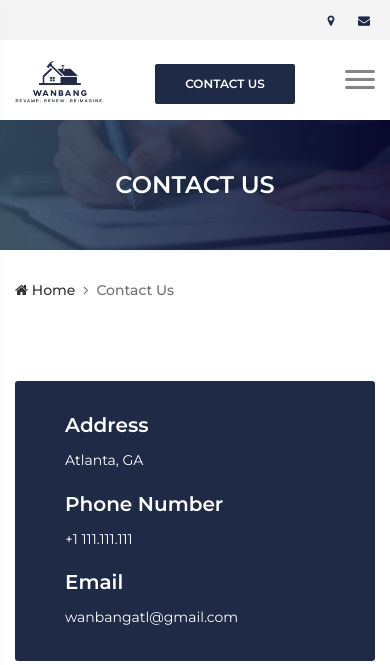
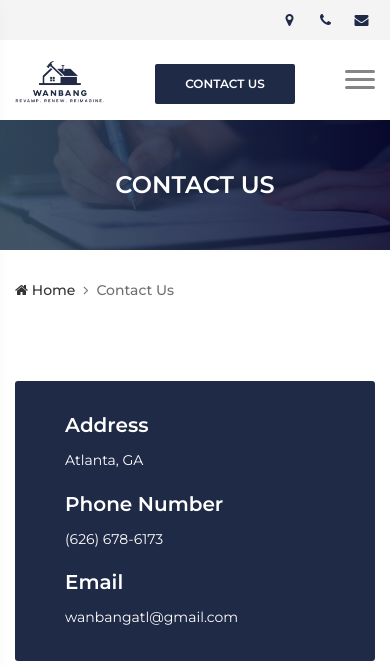
Before and after one commit to wanbangatl/wanbangsite, a Django app: page /contact/ in a window 390 px wide. Shown: the top 665 px of the page. Run offline with Django 5.2, Linux system fonts and the light colour scheme; some libraries are stand-ins or nearby versions.

Commit message:
add phone number to contact and base

```diff
--- a/wanbang/website/templates/base.html
+++ b/wanbang/website/templates/base.html
@@ -24,7 +24,8 @@
   <!-- Add custom styles for footer icons and alignment -->
   <style>
     .footer-contact i.icon_pin,
-    .footer-contact i.icon_mail {
+    .footer-contact i.icon_mail,
+    .footer-contact i.icon_phone {
       color: #ffffff !important;
     }
 
@@ -122,6 +123,112 @@
         z-index: 2; /* Ensure the logo stays above other elements */
       }
     }
+
+    /* Fix spacing in top header content */
+    .top-header-content {
+      display: flex;
+      justify-content: flex-end;
+      align-items: center;
+      width: 100%;
+    }
+
+    .top-header-content a {
+      display: inline-flex;
+      align-items: center;
+      margin-left: 25px; /* Use consistent left margin */
+    }
+
+    .top-header-content a i {
+      margin-right: 5px;
+      width: 14px;
+      text-align: center;
+      display: inline-block;
+    }
+
+    /* Ensure equal width between items for more consistent spacing */
+    .top-header-content a span {
+      white-space: nowrap;
+    }
+
+    /* Override the default styles from style.css for top header content links */
+    .top-header-area .top-header-content a {
+      display: inline-flex;
+      align-items: center;
+      font-size: 12px;
+      color: #707070;
+      margin-left: 20px;
+      padding: 0 5px; /* Add padding for better touch targets */
+    }
+
+    .top-header-area .top-header-content a:first-child {
+      margin-left: 0; /* Remove margin from first item */
+    }
+
+    .top-header-area .top-header-content a i {
+      color: #1f2a47;
+      margin-right: 5px;
+      width: 15px; /* Fixed width for all icons */
+      text-align: center;
+      font-size: 14px; /* Consistent icon size */
+    }
+
+    /* Ensure equal width between items for more consistent spacing */
+    .top-header-area .top-header-content a span {
+      white-space: nowrap;
+      font-weight: 500; /* Make text slightly bolder */
+    }
+
+    /* Add responsive styles for small screens */
+    @media only screen and (max-width: 767px) {
+      .top-header-area .top-header-content a {
+        margin-left: 10px; /* Smaller spacing on mobile */
+        padding: 0 3px;
+      }
+    }
+
+    /* Fix spacing in top header content - more aggressive override */
+    .top-header-area .top-header-content {
+      display: flex;
+      justify-content: flex-end;
+      align-items: center;
+      width: 100%;
+    }
+
+    /* Reset all margins and set specific, consistent spacing */
+    .top-header-area .top-header-content a {
+      display: inline-flex !important;
+      align-items: center !important;
+      margin: 0 !important;
+      margin-left: 30px !important;
+      padding: 0 !important;
+      position: relative;
+      font-size: 12px;
+    }
+
+    .top-header-area .top-header-content a:first-child {
+      margin-left: 0 !important;
+    }
+
+    .top-header-area .top-header-content a i {
+      color: #1f2a47 !important;
+      margin-right: 6px !important;
+      width: 15px !important;
+      text-align: center !important;
+      display: inline-block !important;
+      font-size: 14px !important;
+    }
+
+    .top-header-area .top-header-content a span {
+      white-space: nowrap !important;
+      font-weight: 500 !important;
+    }
+
+    /* Add responsive styles for small screens */
+    @media only screen and (max-width: 767px) {
+      .top-header-area .top-header-content a {
+        margin-left: 15px !important;
+      }
+    }
   </style>
 </head>
 
@@ -143,7 +250,8 @@
           <div class="col-12 col-md-12 col-lg-12 text-right">
             <div class="top-header-content">
               <a href="#" data-toggle="tooltip" data-placement="bottom" title="Atlanta, GA"><i class="fa fa-map-marker"></i> <span>Atlanta, GA</span></a>
-              <a href="#" data-toggle="tooltip" data-placement="bottom" title="wanbangatl@gmail.com"><i class="fa fa-envelope"></i> <span>wanbangatl@gmail.com</span></a>
+              <a href="tel:+16266786173" data-toggle="tooltip" data-placement="bottom" title="(626) 678-6173"><i class="fa fa-phone"></i> <span>(626) 678-6173</span></a>
+              <a href="mailto:wanbangatl@gmail.com" data-toggle="tooltip" data-placement="bottom" title="wanbangatl@gmail.com"><i class="fa fa-envelope"></i> <span>wanbangatl@gmail.com</span></a>
             </div>
           </div>
           <!-- Top Header Social Info -->
@@ -223,7 +331,8 @@
             <p>Revamp. Renew. Reimagine.</p>
             <div class="footer-contact">
               <p><i class="icon_pin"></i>Atlanta, GA</p>
-              <p><i class="icon_mail"></i>wanbangatl@gmail.com</p>
+              <p><i class="icon_phone"></i><a href="tel:+16266786173" style="color: #ffffff;">(626) 678-6173</a></p>
+              <p><i class="icon_mail"></i><a href="mailto:wanbangatl@gmail.com" style="color: #ffffff;">wanbangatl@gmail.com</a></p>
             </div>
           </div>
         </div>
--- a/wanbang/website/templates/contact.html
+++ b/wanbang/website/templates/contact.html
@@ -49,7 +49,7 @@
             <p>Atlanta, GA</p>
 
             <h5>Phone Number</h5>
-            <p>+1 111.111.111</p>
+            <p>(626) 678-6173</p>
 
             <h5>Email</h5>
             <p class="mb-0"> wanbangatl@gmail.com</p>
```
